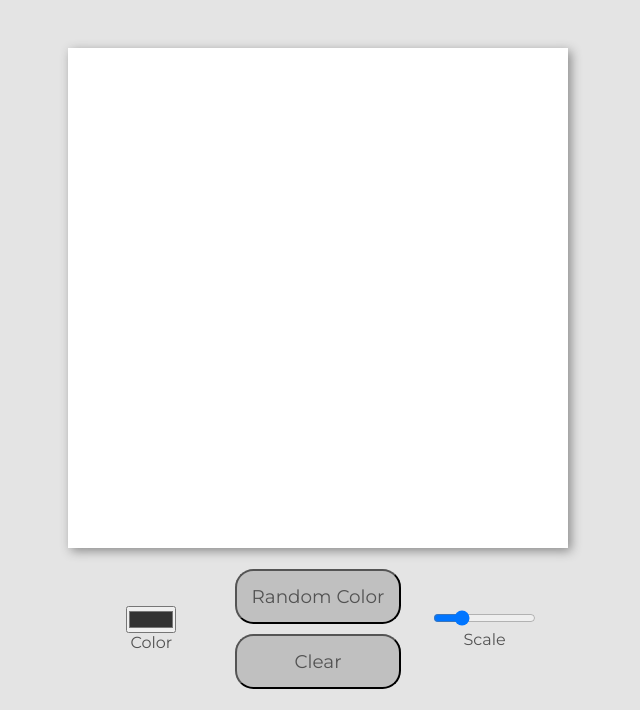
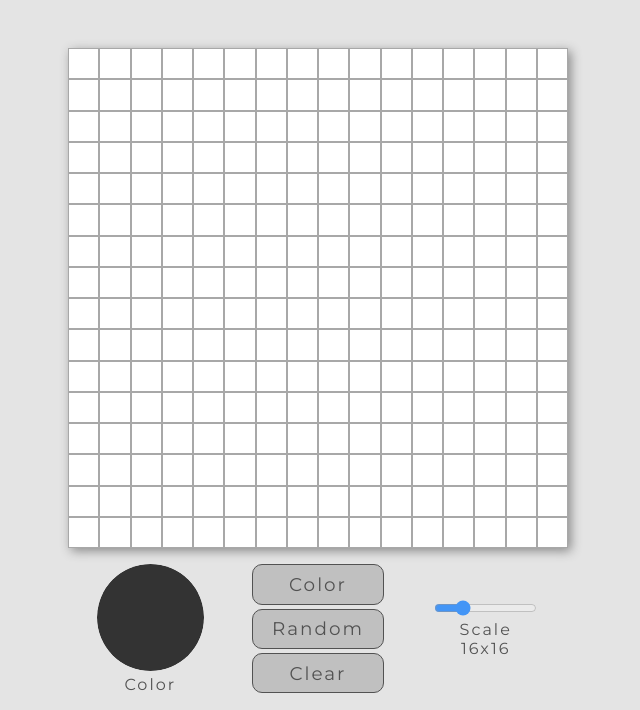
Before and after one commit to KTohara/Pixel-Etch, a plain HTML site: page index.html in a window 1280 px wide. Shown: the part 158-868 px from the top of the page, without its empty margins (322-962 px from the left). Drawn offline with Linux system fonts and the light colour scheme.

Commit message:
Add draw functions, css

```diff
--- a/index.html
+++ b/index.html
@@ -4,25 +4,31 @@
   <meta charset="UTF-8">
   <meta http-equiv="X-UA-Compatible" content="IE=edge">
   <meta name="viewport" content="width=device-width, initial-scale=1.0">
+  <link rel="shortcut icon" href="#">
   <link href="https://fonts.googleapis.com/css2?family=Montserrat:wght@200..900&display=swap" rel="stylesheet">  <link rel="stylesheet" href="style.css">
+  <script src="script.js" defer></script>
   <title>Pixel-Etch</title>
 </head>
 <body>
-  <h1>Pixel-Etch</h1>
-
+  <h1>pixel-etch</h1>
 
   <main class="main">
-    <div class="pixel-container"></div>
+    <div class="pixel-container">
+
+    </div>
     <div class="settings">
       <div class="color-container">
-        <input class="color" type="color" value="#333333"></input>
+        <input class="color-swatch" type="color" value="#333333"></input>
         <p>Color</p>
       </div>
-      <button class="random">Random Color</button>
-      <button class="clear">Clear</button>
+      <button class="color-button">Color</button>
+      <button class="random-button">Random</button>
+      <button class="clear-button">Clear</button>
       <div class="scale-container">
-        <input class="scale" type="range" value="16" min="1" max="64"></input>
+
+        <input id="scale" class="scale" type="range" value="16" min="1" max="64"></input>
         <p>Scale</p>
+        <p id="scale-value">16x16</p>
       </div>
 
     </div>
--- /dev/null
+++ b/script.js
@@ -0,0 +1,96 @@
+const DEFAULT_SIZE = 16;
+const DEFAULT_COLOR = '#333333';
+
+let currentColor = DEFAULT_COLOR;
+let currentSize = DEFAULT_SIZE;
+
+
+const gridSize = 500;
+const scale = document.getElementById('scale');
+const scaleText = document.getElementById('scale-value');
+const pixelContainer = document.querySelector('.pixel-container');
+const colorSwatch = document.querySelector('.color-swatch');
+const colorBtn = document.querySelector('.color-button');
+const randomBtn = document.querySelector('.random-button');
+const clearBtn = document.querySelector('.clear-button');
+
+
+clearBtn.onclick = () => changeSize(currentSize);
+colorSwatch.onchange = (e) => updateColorSwatch(e.target.value);
+scale.onmousemove = (e) => updateSize(e.target.value);
+scale.onchange = (e) => changeSize(e.target.value);
+
+let mouseDown = false;
+
+pixelContainer.addEventListener('mousedown', () => {
+  mouseDown = true;
+})
+
+pixelContainer.addEventListener('mouseup', () => {
+  mouseDown = false;
+})
+
+// clearBtn.addEventListener('click', () => clearPixelContainer(currentSize));
+// document.body.onmousedown = () => (mouseDown = true);
+// document.body.onmouseup = () => (mouseDown = false);
+
+// document.addEventListener('mouseover', (e) => {
+//   if (mouseDown) {
+//     if (e.target.className === 'pixel') {
+//       e.target.style.backgroundColor = currentColor;
+//     }
+//   }
+// })
+
+
+function updateColorSwatch(newColor) {
+  currentColor = newColor;
+}
+
+function updateSize(size) {
+  scaleText.innerHTML = `${size} x ${size}`;
+}
+
+function changeSize(size) {
+  currentSize = size
+  clearPixelContainer();
+  setPixelContainer(size);
+}
+
+function clearPixelContainer() {
+  pixelContainer.innerHTML = ''
+}
+
+function setPixelContainer(size) {
+  pixelContainer.style.gridTemplateColumns = `repeat(${size}, 1fr)`
+  pixelContainer.style.gridTemplateRows = `repeat(${size}, 1fr)`
+
+  for (let i = 0; i < size * size; i++) {
+    const pixelDiv = document.createElement('div');
+    pixelDiv.classList.add('pixel');
+    pixelContainer.appendChild(pixelDiv);
+    pixelDiv.addEventListener('mouseover', changeColor)
+    pixelDiv.addEventListener('mousedown', changeColor)
+  }
+}
+
+function changeColor(e) {
+  if (e.type === 'mouseover' && !mouseDown) return
+  e.target.style.backgroundColor = currentColor;
+}
+
+window.onload = () => {
+  setPixelContainer(DEFAULT_SIZE)
+  scale.value = DEFAULT_SIZE;
+  colorSwatch.value = DEFAULT_COLOR;
+}
+
+
+
+// HELPER FUNCTIONS
+
+function width() {
+  let style = getComputedStyle(pixelContainer);
+  let pixels = style.width;
+  return pixels.slice(0, -2);
+}
--- a/style.css
+++ b/style.css
@@ -7,7 +7,9 @@
   --secondary-dark: rgb(138, 138, 138);
 }
 
-*, *::before, *::after {
+*,
+*::before,
+*::after {
   box-sizing: border-box;
   padding: 0;
   margin: 0;
@@ -22,8 +24,8 @@ html {
 
 h1 {
   font-size: 4em;
-  font-weight: 900;
-  letter-spacing: 5px;
+  font-weight: 500;
+  letter-spacing: 10px;
   text-align: center;
   margin: 1em auto;
   text-shadow: 4px 4px 0px var(--secondary-light);
@@ -37,51 +39,121 @@ h1 {
   margin: 0 auto;
 } */
 
+button,
+input,
+p {
+  font-family: inherit;
+  color: inherit;
+  letter-spacing: 2px;
+}
+
 button {
-  font-family: 'montserrat', sans-serif;
+  background-color: var(--secondary-light);
+  border: 1px solid var(--primary-dark);
+  border-radius: 10px;
   font-size: 1.15em;
-  background-color: var(--secondary-light);
+  height: 2.2em;
+  width: 80%;
+  margin: auto;
+  padding: 0 2px;
+  cursor: pointer;
+  transition: 0.2s;
+
+}
+
+button:hover {
+  transform: scale(1.05);
+  border: 2px solid var(--primary-dark);
+  background: var(--white);
   color: var(--primary-dark);
-  height: 3em;
-  width: 100%;
-  margin: auto;
-  border-radius: 1em;
-  padding: 0 2px;
+  transition: 0.2s;
+}
+
+button:active {
+  transform: scale(0.99);
+  transition: 0.05s;
+  box-shadow: inset 1px 1px 3px #222;
+  transform: translateY(1px);
+  outline: none;
 }
 
 .settings {
   text-align: center;
   width: 500px;
-  height: 130px;
-  /* border: 1px solid black; */
   margin: 1em auto;
   display: grid;
-  grid-template: 1fr 1fr / 1fr 1fr 1fr;
+  grid-template: 1fr 1fr 1fr/ 1fr 1fr 1fr;
+  gap: 0.2em;
 }
 
 .color-container {
-  grid-row: 1 / 3;
+  grid-row: 1 / 4;
   grid-column: 1 / 2;
   place-self: center;
 }
 
-.random {
-
+.color-swatch {
+  -webkit-appearance: none;
+  border: none;
+  width: 8em;
+  height: 8em;
+  border-radius: 50%;
+  transition: 0.25s;
 }
 
-.clear {
-  grid-column: 2 / 3;
+.color-swatch:hover {
+  cursor: pointer;
+  transition: 0.25s;
+  box-shadow: 3px 3px 15px var(--secondary-dark);
+}
 
+input[type='color']::-webkit-color-swatch-wrapper {
+  padding: 0;
+}
+
+input[type="color"]::-moz-color-swatch-wrapper {
+  padding: 0;
+}
+
+input[type="color"]::-webkit-color-swatch {
+  border: none;
+  border-radius: 50%;
+}
+
+input[type="color"]::-moz-color-swatch {
+  border: none;
+  border-radius: 50%;
+}
+
+.color-button {
+  grid-row: 1 / 2;
+}
+
+.random-button {
+  grid-row: 2 / 3;
+}
+
+.clear-button {
+  grid-row: 3 / 4;
 }
 
 .scale-container {
-  grid-row: 1 / 3;
+  grid-row: 1 / 4;
   grid-column: 3 / 4;
   place-self: center;
 }
 
 .scale {
   width: 80%;
+  opacity: 0.7;
+  transition: opacity 0.2s;
+}
+
+.scale:hover {
+  cursor: pointer;
+  /* box-shadow: 1px 1px 2px var(--secondary-dark); */
+  transition: 0.2s;
+  opacity: 1;
 }
 
 .pixel-container {
@@ -90,4 +162,14 @@ button {
   height: 500px;
   margin: 1em auto;
   box-shadow: 3px 3px 10px var(--secondary-dark);
+  display: grid;
+  user-select: none;
 }
+
+.pixel {
+  border: 1px solid rgb(168, 168, 168);
+}
+
+.pixel:hover {
+  border: 1px solid rgb(0, 0, 0);
+}
```
